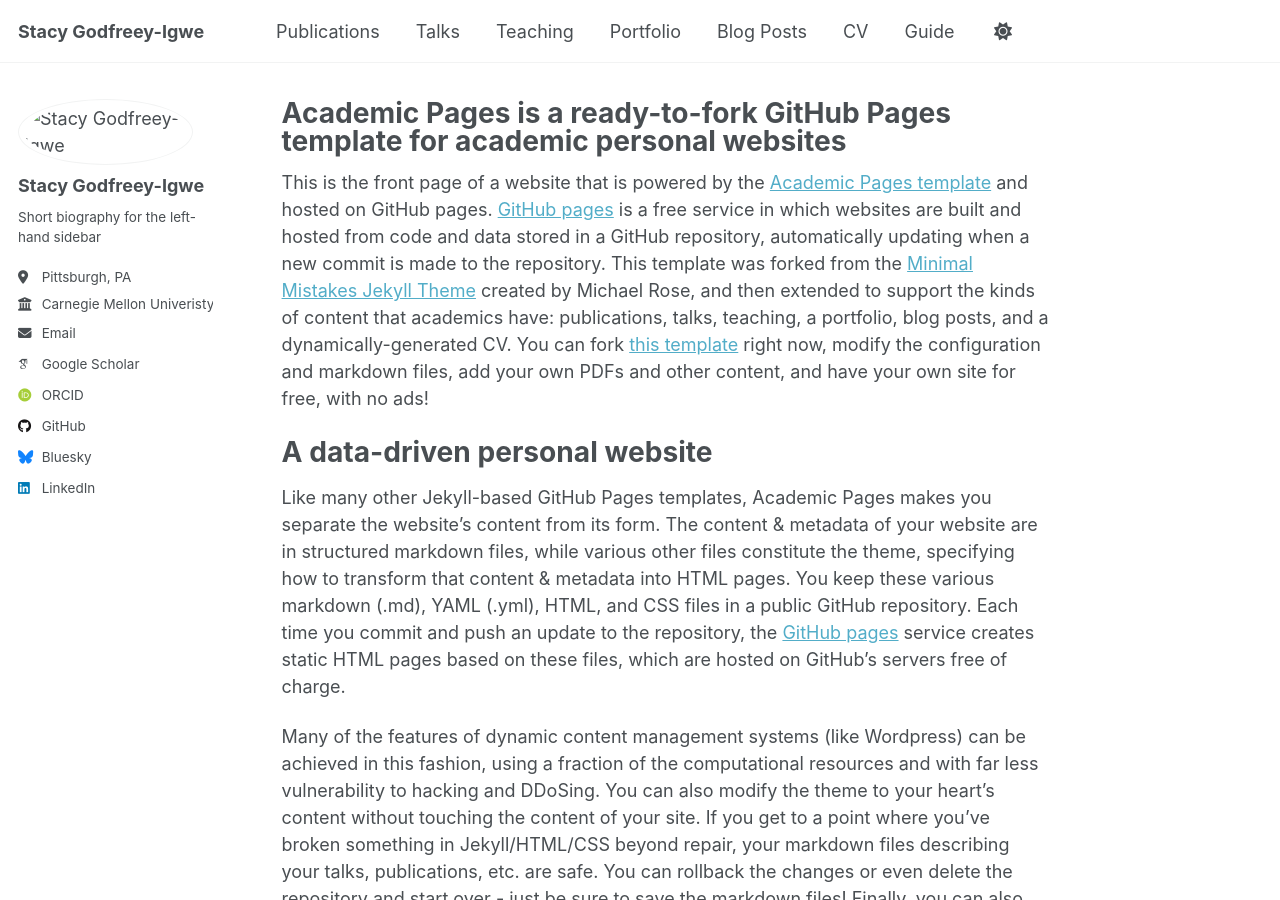
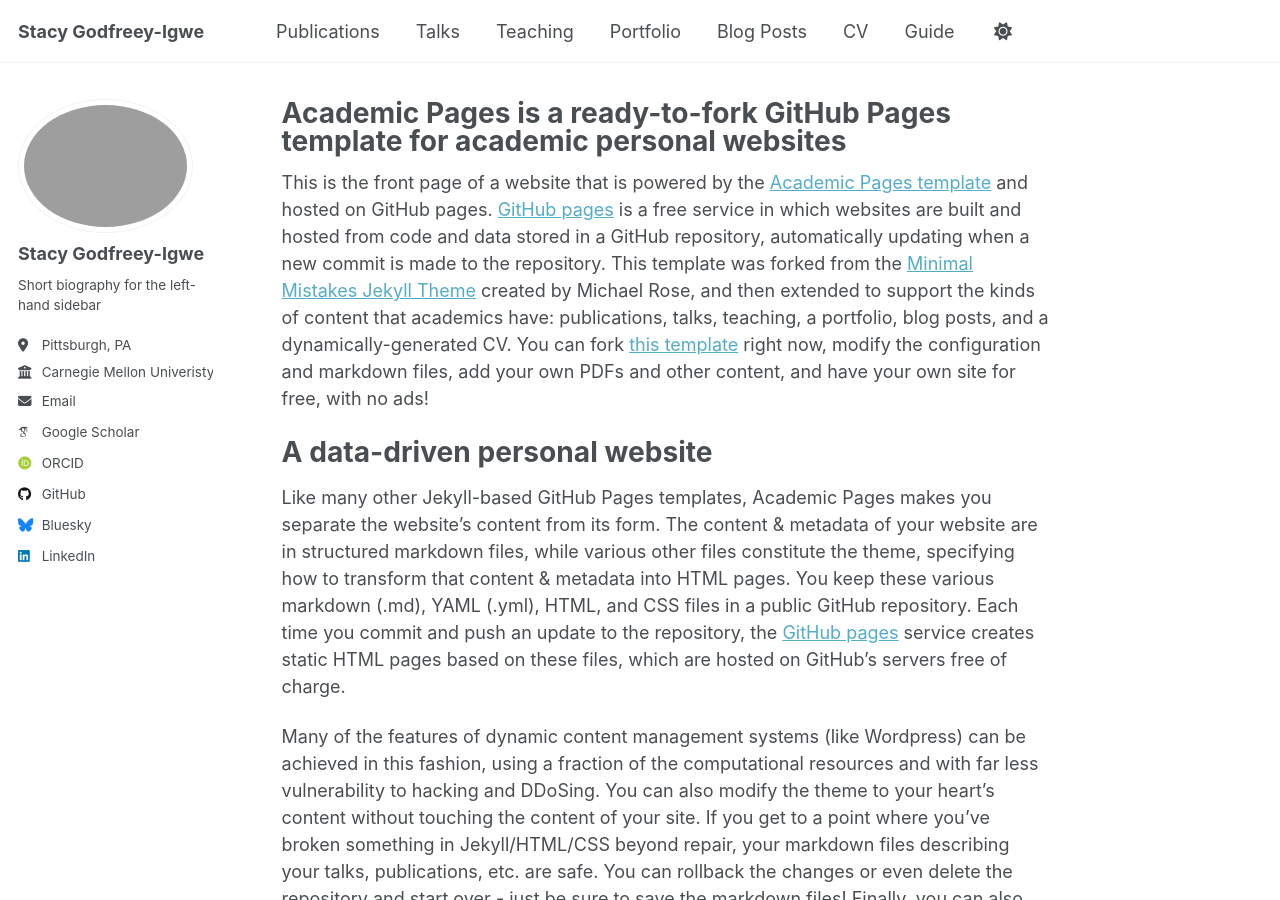
Before and after one commit to sg129646/sg129646.github.io, a Jekyll site: the page built from _pages/about.md, in a window 1280 px wide and 900 px high. Built offline with Jekyll 4.4.1, drawn with Linux system fonts in a browser that asks for light colours; some web fonts are replaced.

Commit message:
Update _config.yml

```diff
--- a/_config.yml
+++ b/_config.yml
@@ -22,7 +22,7 @@ repository               : "sg129646/sg129646.github.io"
 #               Additional customization can be done by editing /_includes/author-profile.html
 author:
   # Biographic information
-  avatar           : "stacy2.png"
+  avatar           : "stacy_cut.png"
   name             : "Stacy Godfreey-Igwe"
   pronouns         : # example: "she/her"
   bio              : "Short biography for the left-hand sidebar"
```
